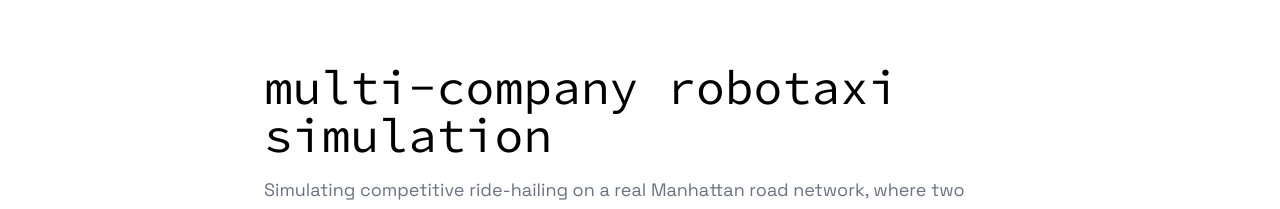
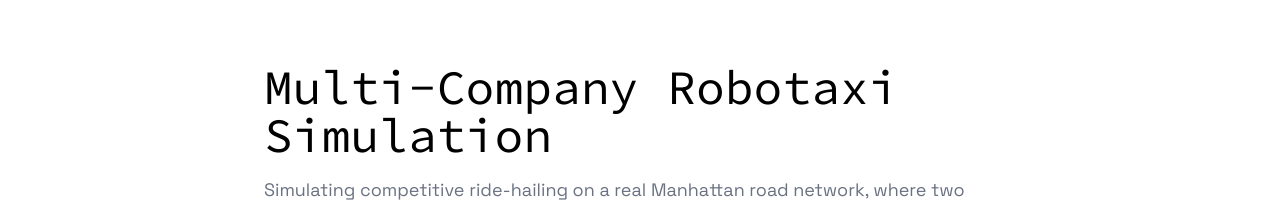
Before and after one commit to yih0nk/yihan.dev, a Next.js app: page /projects/robotaxi-simulation in a window 1280 px wide. Shown: the part 166-375 px from the top of the page. Built offline with nearby package versions, Linux system fonts and the light colour scheme.

Commit message:
projects page minor changes

```diff
--- a/src/app/projects/[slug]/page.tsx
+++ b/src/app/projects/[slug]/page.tsx
@@ -41,7 +41,7 @@
         </Link>
 
         <h1
-          className="text-4xl md:text-5xl mt-6 mb-4 lowercase"
+          className="text-4xl md:text-5xl mt-6 mb-4"
           style={{ fontFamily: "var(--font-mono)" }}
         >
           {project.title}
--- a/src/components/ui/ProjectCard.tsx
+++ b/src/components/ui/ProjectCard.tsx
@@ -15,7 +15,7 @@
               width={800}
               height={450}
               unoptimized
-              className="w-full h-full object-cover group-hover:scale-105 transition-transform duration-300"
+              className="w-full h-full object-cover"
             />
           ) : (
             <div className="w-full h-full flex items-center justify-center">
@@ -28,7 +28,7 @@
 
         <div className="p-6">
           <h3
-            className="text-xl mb-2 lowercase group-hover:underline underline-offset-2"
+            className="text-xl mb-2 group-hover:underline underline-offset-2"
             style={{ fontFamily: "var(--font-mono)" }}
           >
             {project.title}
```
